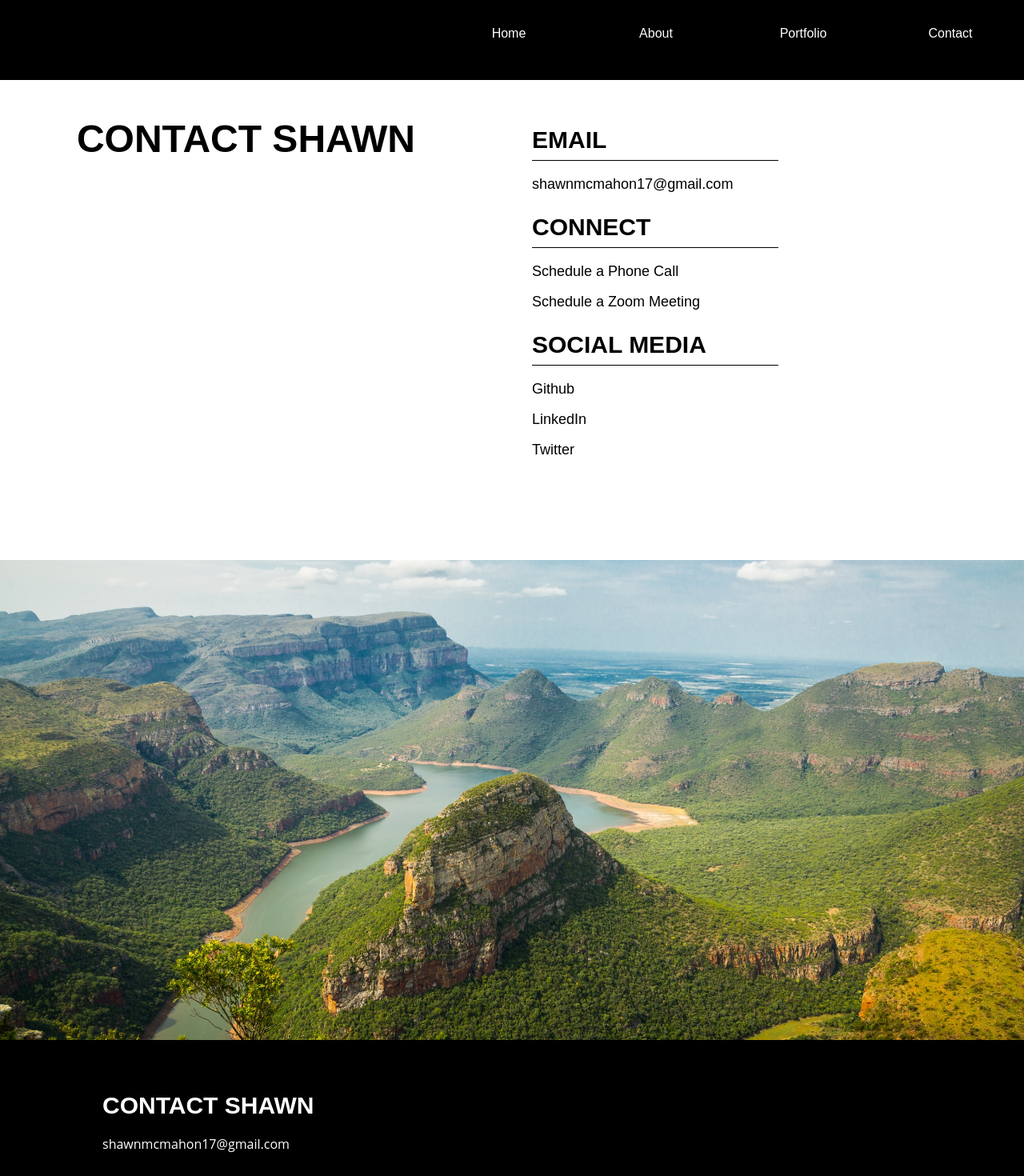
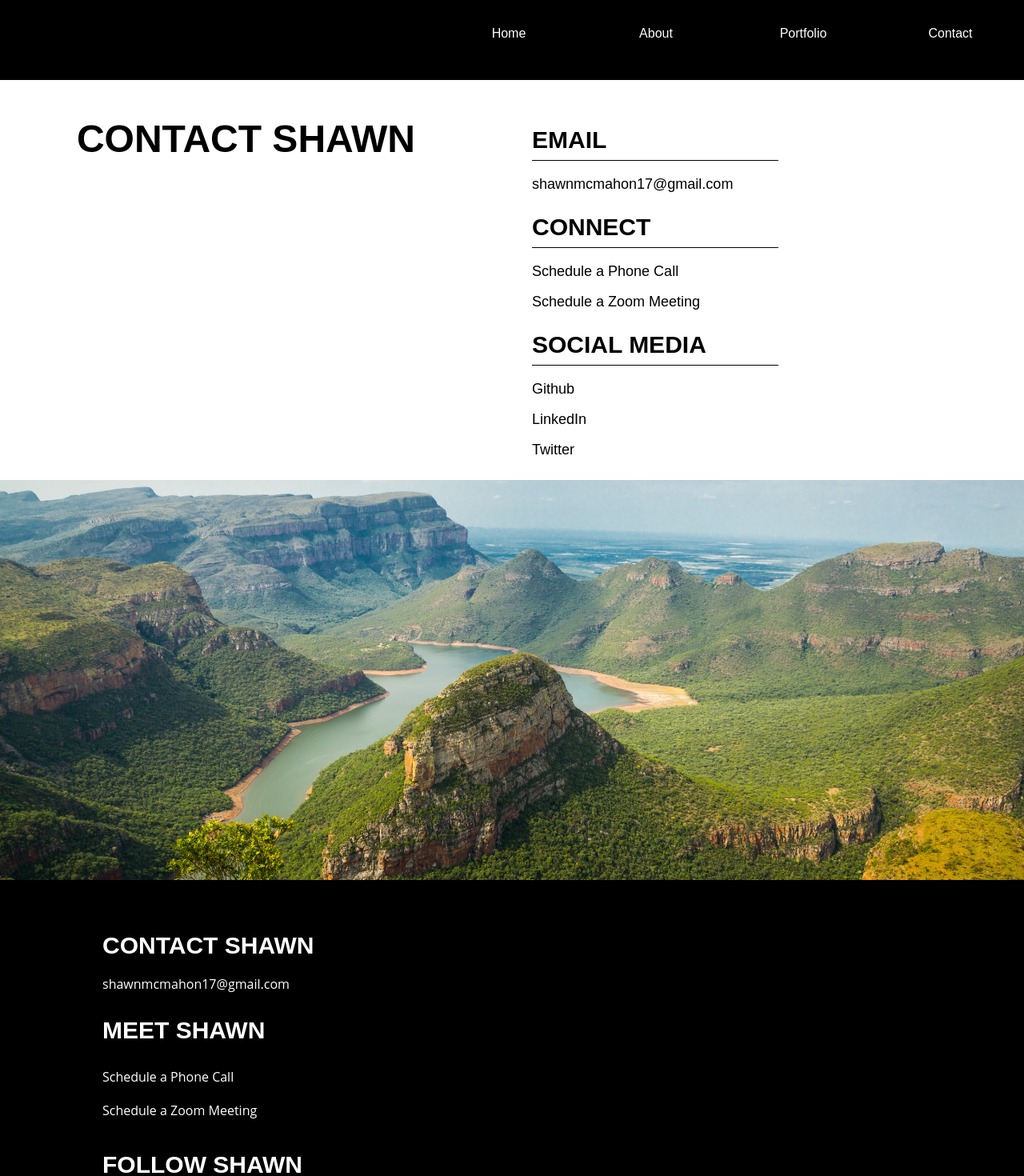
Before and after one commit to shawnmcmahon/portfolio, a React (Create React App) app: page /contact in a window 1280 px wide. Shown: the top 1470 px of the page at 80% size. Built offline with nearby package versions, Linux system fonts and the light colour scheme.

Commit message:
Fix spacing on Contact component for bigger screens

```diff
--- a/src/Components/Contact/Contact.css
+++ b/src/Components/Contact/Contact.css
@@ -1,6 +1,6 @@
 .contact-container {
   width: 100%;
-  height: 75vh;
+  height: 500px;
   display: flex;
   flex-direction: row;
 }
@@ -48,6 +48,7 @@
 
 .contact {
   width: 80%;
+  height: auto;
   padding: 20px 0 20px 0;
   font-weight: 300;
   text-decoration: none;
@@ -78,7 +79,7 @@ ul:active, li:active {
 
 .contact-image-container {
   width: 100%;
-  height: 75vh;
+  height: 500px;
 }
 
 .contact-image {
--- a/src/Components/Portfolio/Portfolio.css
+++ b/src/Components/Portfolio/Portfolio.css
@@ -1,6 +1,5 @@
 .projects-outter {
   width: 100%;
-  height: 4000px;
   display: flex;
   flex-direction: column;
   justify-content: center;
@@ -8,10 +7,15 @@
   font-size: 30px;
 }
 
+.portfolio-title {
+  margin-top: 150px;
+}
+
+
 .portfolio-container {
   /* border: 2px red solid; */
   width: 90%;
-  height: 90%;
+  height: 3500px;
   display: flex;
   flex-direction: column;
 }
```
